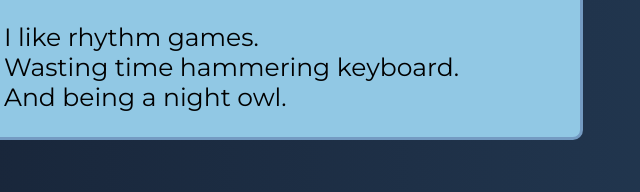
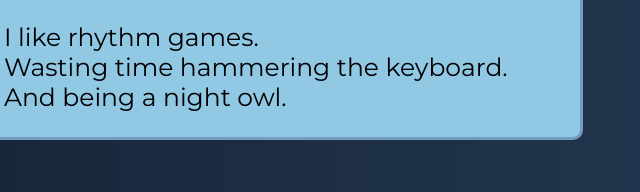
Before and after one commit to AsahiOw/Business-card, a plain HTML site: page index.html in a window 1280 px wide. Shown: the part 540-732 px from the top of the page, 383-1023 px from the left. Drawn offline with Linux system fonts and the light colour scheme.

Commit message:
gramma issues

```diff
--- a/index.html
+++ b/index.html
@@ -24,7 +24,7 @@
             <p>My contact:</p>
             <div class="contact-box"><a href="mail:nguyenhatuannguyen4104@gmail.com"><span class="icon">📧</span> nguyenhatuannguyen4104</a></div>
             <div class="contact-box"><a href="tel:0904889618"><span class="icon">📞</span> 0904889618</a></div>
-            <p>I like rhythm games.<br>Wasting time hammering keyboard.<br>And being a night owl.</p>
+            <p>I like rhythm games.<br>Wasting time hammering the keyboard.<br>And being a night owl.</p>
         </div>
         <!-- <div class="cover">
             <h1>Business card</h1>
```
